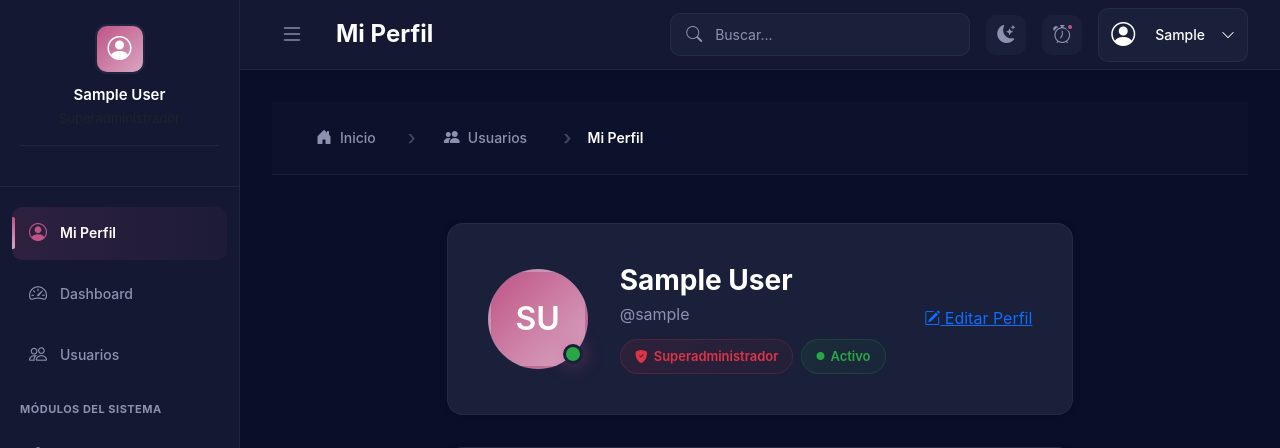
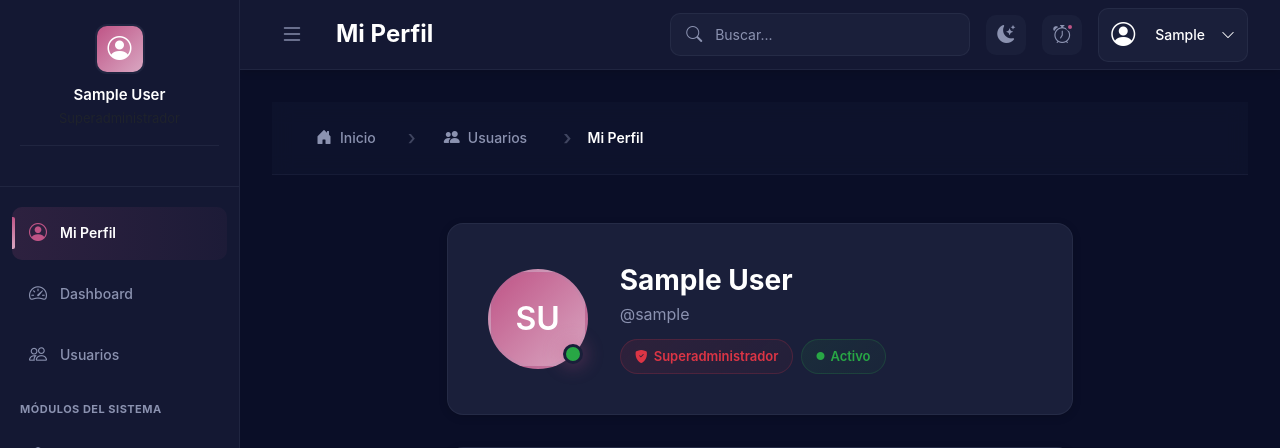
Before and after one commit to AANDREW-999/ARTES_Y_ESTILOS, a Django app: page /panel/perfil/ in a window 1280 px wide. Shown: the top 448 px of the page. Run offline with Django 4.2, Linux system fonts and the light colour scheme; the visitor is signed in with stand-in values (Sample User, id 1); some libraries are stand-ins or nearby versions.

Commit message:
Corregir errores de refactorización

```diff
--- a/usuarios/templates/usuarios/perfil.html
+++ b/usuarios/templates/usuarios/perfil.html
@@ -103,16 +103,15 @@
                             </span>
                         </div>
                     </div>
+                      <!--<div class="profile-header-actions">-->
+                        <!--<a href="{% url 'usuarios:editar_perfil' %}" class="btn-edit-profile">-->
+                            <!--<i class="bi bi-pencil-square"></i>-->
+                            <!--<span>Editar Perfil</span>-->
+                        <!--</a>-->
+                    <!--</div>-->
 
-                    <div class="profile-header-actions">
-                        <a href="{% url 'usuarios:editar_usuario' usuario.id %}" class="profile-action-btn btn-edit">
-                            <i class="bi bi-pencil-square"></i>
-                            <span>Editar Perfil</span>
-                        </a>
-                    </div>
                 </div>
             </div>
-
             <!-- Tabs Navigation -->
             <div class="profile-tabs-card">
                 <ul class="nav nav-tabs profile-nav-tabs" id="profileTabs" role="tablist">
```
